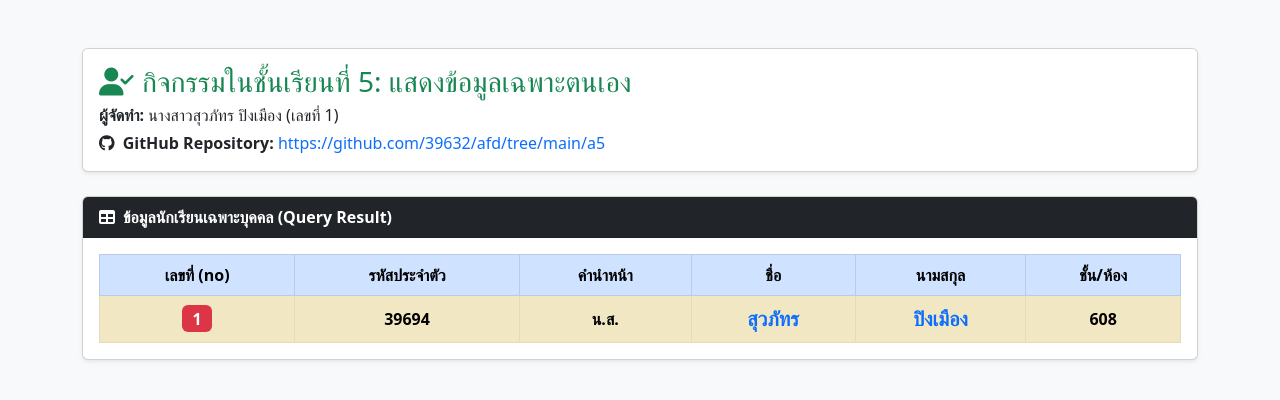
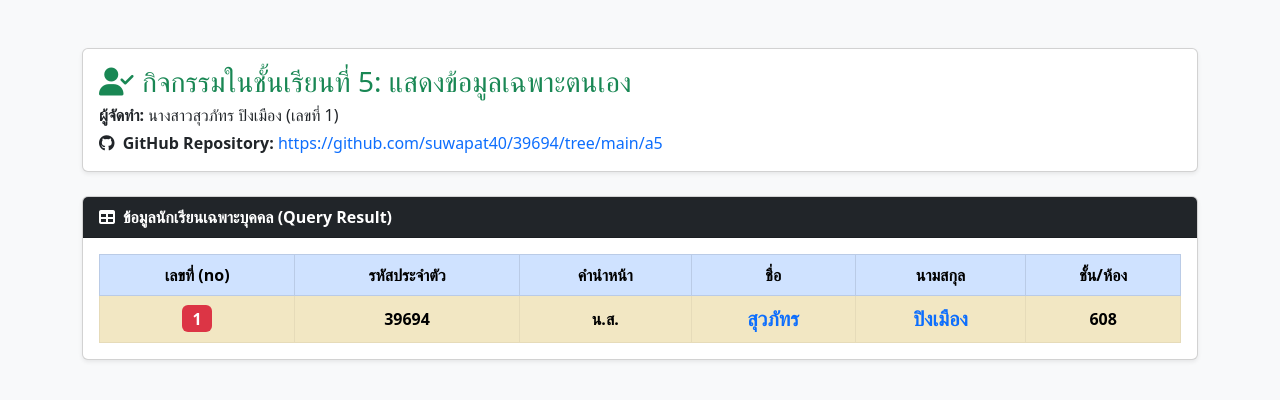
Before and after one commit to suwapat40/39694, a PHP site: page / in a window 1280 px wide. Shown: the top 400 px of the page. Run offline with PHP 8.4, Linux system fonts and the light colour scheme; data comes from the database, SQL or seed files in the repository.

Commit message:
Update index.php

```diff
--- a/a5/index.php
+++ b/a5/index.php
@@ -37,8 +37,8 @@ if (!$my_info) {
                     <p class="mb-1"><strong>ผู้จัดทำ:</strong> นางสาวสุวภัทร ปิงเมือง (เลขที่ 1)</p>
                     <p class="mb-0">
                         <i class="fa-brands fa-github text-dark me-1"></i> <strong>GitHub Repository:</strong>
-                        <a href="https://github.com/39632/afd/tree/main/a5" target="_blank" class="text-decoration-none">
-                            https://github.com/39632/afd/tree/main/a5
+                        <a href="https://github.com/suwapat40/39694/tree/main/a5" target="_blank" class="text-decoration-none">
+                            https://github.com/suwapat40/39694/tree/main/a5
                         </a>
                     </p>
                 </div>
```
